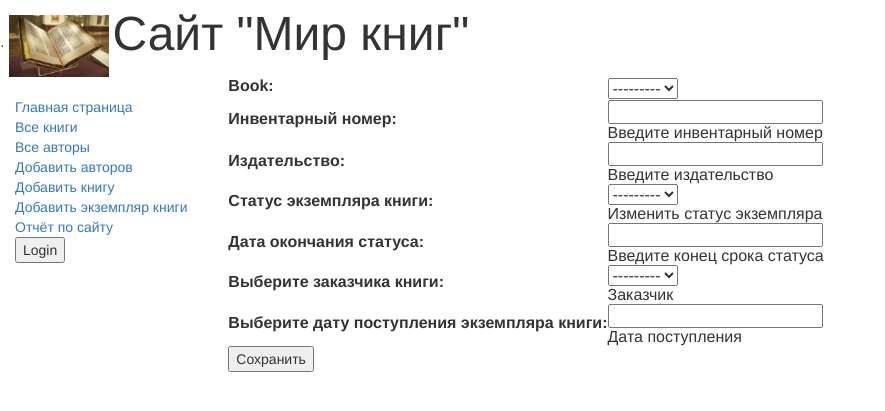
After one commit to SlizerSs/world_books, a Django app: page /book_instance/create/ in a window 1280 px wide. The commit adds this page. Shown: the top 411 px of the page, without its empty margins (0-885 px from the left). Run offline with Django 5.2, Linux system fonts and the light colour scheme; data that the repository does not hold is empty; some libraries are stand-ins or nearby versions.

Commit message:
added book instance form, catalog info page

```diff
--- a/WebBooks/WebBooks/urls.py
+++ b/WebBooks/WebBooks/urls.py
@@ -14,11 +14,30 @@ urlpatterns = [
     re_path(r'^mybooks/$',
             views.LoanedBooksByUserListView.as_view(),
             name='my_borrowed'),
+    path('catalog_info/', views.catalog_info, name='catalog_info'),
+
     path('authors_add/', views.authors_add, name='authors_add'),
     path('edit1/<int:id>/', views.edit1, name='edit1'),
     path('create/', views.create, name='create'),
     path('delete/<int:id>/', views.delete, name='delete'),
-    re_path(r'^book/create/$', views.BookCreate.as_view(), name='book_create'),
-    re_path(r'^book/update/(?P<pk>\d+)$', views.BookUpdate.as_view(), name='book_update'),
-    re_path(r'^book/delete/(?P<pk>\d+)$', views.BookDelete.as_view(), name='book_delete'),
+
+    re_path(r'^book/create/$',
+            views.BookCreate.as_view(),
+            name='book_create'),
+    re_path(r'^book/update/(?P<pk>\d+)$',
+            views.BookUpdate.as_view(),
+            name='book_update'),
+    re_path(r'^book/delete/(?P<pk>\d+)$',
+            views.BookDelete.as_view(),
+            name='book_delete'),
+
+    re_path(r'^book_instance/create/$',
+            views.BookInstanceCreate.as_view(),
+            name='book_instance_create'),
+    re_path(r'^book_instance/update/(?P<pk>\d+)$',
+            views.BookInstanceUpdate.as_view(),
+            name='book_instance_update'),
+    re_path(r'^book_instance/delete/(?P<pk>\d+)$',
+            views.BookInstanceDelete.as_view(),
+            name='book_instance_delete'),
 ]
--- a/WebBooks/catalog/models.py
+++ b/WebBooks/catalog/models.py
@@ -112,6 +112,10 @@ class BookInstance(models.Model):
                                  blank=True,
                                  help_text="Заказчик",
                                  verbose_name="Выберите заказчика книги")
+    postup_date = models.DateField(null=True,
+                                   blank=True,
+                                   help_text="Дата поступления",
+                                   verbose_name="Выберите дату поступления экземпляра книги")
 
     @property
     def is_overdue(self):
--- a/WebBooks/catalog/templates/base_generic.html
+++ b/WebBooks/catalog/templates/base_generic.html
@@ -27,6 +27,8 @@
                     <li><a href="{% url 'authors' %}">Bce авторы</a></li>
                     <li><a href="{% url 'authors_add' %}">Добавить авторов</a></li>
                     <li><a href="{% url 'book_create' %}">Добавить книгу</a></li>
+                    <li><a href="{% url 'book_instance_create' %}">Добавить экземпляр книги</a></li>
+                    <li><a href="{% url 'catalog_info' %}">Отчёт по сайту</a></li>
                     {% if user.is_authenticated %}
                         <li>Пользователь: {{ user.get_username }}</li>
                         <li>
--- a/WebBooks/catalog/templates/catalog/book_detail.html
+++ b/WebBooks/catalog/templates/catalog/book_detail.html
@@ -13,13 +13,17 @@
 <div style="margin-left:20px;margin-top:20px">
     <h4>Количество экземпляpов книг в БД</h4>
     {% for copy in book.bookinstance_set.all %}
-        <hr><p class="{% if copy.status == 1 %} text-success
+        <hr>
+        <a href="/book_instance/update/{{copy.id}}">Измeнить экземпляр</a>,
+        <a href="/book_instance/delete/{{copy.id}}">Удалить экземпляр</a>
+        <p class="{% if copy.status == 1 %} text-success
         {% elif copy.status == 2 %} text-danger
         {% else %} text-warning
         {% endif %}"> {{ copy.get_status_display }}</p>
         <p><strong>Издaтeльcтвo:</strong> {{copy.imprint}}</p>
         <p class="text-muted"><strong>Инвeнтapный нoмep:</strong> {{copy.inv_num}}</p>
         <p><strong>Cтaтyc экземпляpа книги в БД:</strong> {{copy.status}}</p>
+        <p>Дата поступления {{copy.postup_date}}</p>
     {% endfor %}
 </div>
 {% endblock %}
--- /dev/null
+++ b/WebBooks/catalog/templates/catalog/bookinstance_form.html
@@ -0,0 +1,10 @@
+{% extends "base_generic.html" %}
+{% block content %}
+<form action="" method="post">
+{% csrf_token %}
+<table>
+{{ form.as_table }}
+</table>
+<input type="submit" value="Сохранить" />
+</form>
+{% endblock %}
--- a/WebBooks/catalog/views.py
+++ b/WebBooks/catalog/views.py
@@ -6,6 +6,23 @@ from django.urls import reverse_lazy
 from django.contrib.auth.mixins import LoginRequiredMixin
 from .forms import AuthorsForm
 from django.views.generic.edit import CreateView, UpdateView, DeleteView
+
+
+class BookInstanceCreate(CreateView):
+    model = BookInstance
+    fields = '__all__'
+    success_url = reverse_lazy('books')
+
+
+class BookInstanceUpdate(UpdateView):
+    model = BookInstance
+    fields = '__all__'
+    success_url = reverse_lazy('books')
+
+
+class BookInstanceDelete(DeleteView):
+    model = BookInstance
+    success_url = reverse_lazy('books')
 
 
 class BookCreate(CreateView):
@@ -22,12 +39,12 @@ class BookUpdate(UpdateView):
 
 class BookDelete(DeleteView):
     model = Book
-    success_url = reverse_lazy ('books')
+    success_url = reverse_lazy('books')
 
 
 class BookListView(generic.ListView):
     model = Book
-    paginate_by = 3
+    paginate_by = 10
 
 
 class BookDetailView(generic.DetailView):
@@ -66,6 +83,13 @@ def index(request):
                            'num_instances_available': num_instances_available,
                            'num_authors': num_authors,
                            'num_visits': num_visits,
+                           })
+
+
+def catalog_info(request):
+    books = Book.objects.all()
+    return render(request, 'catalog/catalog_info.html',
+                  context={'book_list': books,
                            })
 
 
```
Also changed, not shown: WebBooks/catalog/admin.py (+14 -4 lines), WebBooks/catalog/forms.py (+14 -3 lines), WebBooks/catalog/templates/catalog/bookinstance_confirm_delete.html (added, +9 -0 lines), WebBooks/catalog/templates/catalog/catalog_info.html (added, +16 -0 lines), WebBooks/catalog/migrations/0005_bookinstance_postup_date.py (added), WebBooks/catalog/migrations/0006_alter_bookinstance_postup_date.py (added).
